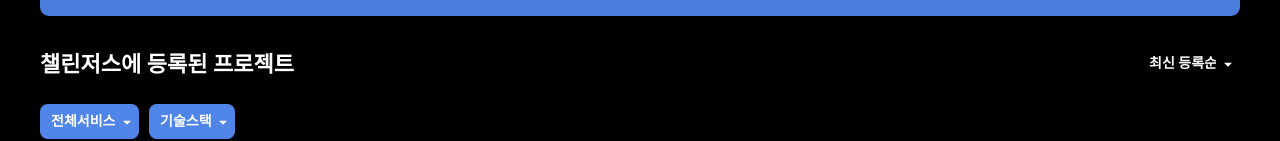
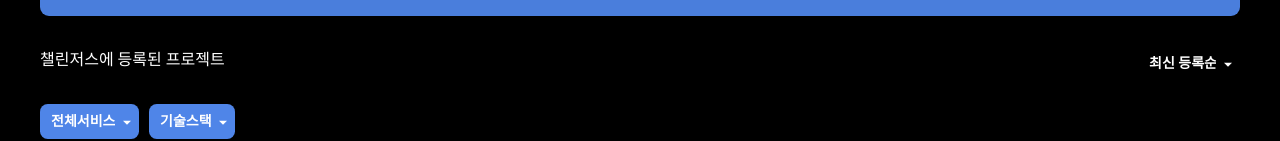
Before and after one commit to chalIengers/challengers-front, a React (Create React App) app: page /project in a window 1280 px wide. Shown: the part 251-392 px from the top of the page. Built offline with nearby package versions, Linux system fonts and the light colour scheme; a web font is replaced by a local one.

Commit message:
Style - 디자인 시스템 수정(#15)

```diff
--- a/src/styles/theme.ts
+++ b/src/styles/theme.ts
@@ -1,7 +1,6 @@
 import { DefaultTheme } from '@emotion/react';
 
-const theme: DefaultTheme = {
-  fontSizes: {
+const font = {
   xxs: '1.1rem',
   xs: '1.2rem',
   sm: '1.4rem',
@@ -9,50 +8,54 @@ const theme: DefaultTheme = {
   lg: '1.8rem',
   xl: '2.0rem',
   xxl: '2.2rem',
-    xxxl: '2.4rem',
+  xxxl: '4.0rem',
+};
+
+const theme: DefaultTheme = {
+  textVariants: {
+    heading1: { 'font-size': font.xxxl, 'font-weight': '700', 'letter-spacing': '-0.12rem' },
+    heading2: { 'font-size': font.xxl, 'font-weight': '700', 'letter-spacing': '-0.066rem' },
+    heading3: { 'font-size': font.xl, 'font-weight': '700', 'letter-spacing': '-0.06rem' },
+    heading4: { 'font-size': font.lg, 'font-weight': '400', 'letter-spacing': '-0.054rem' },
+    body1: { 'font-size': font.md, 'font-weight': '700', 'letter-spacing': '-0.048rem' },
+    body1_bold: { 'font-size': font.md, 'font-weight': '400', 'letter-spacing': '-0.048rem' },
+    body2: { 'font-size': font.sm, 'font-weight': '700', 'letter-spacing': '-0.042rem' },
+    body2_bold: { 'font-size': font.sm, 'font-weight': '400', 'letter-spacing': '-0.042rem' },
+    detail: { 'font-size': font.xs, 'font-weight': '700', 'letter-spacing': '-0.036rem' },
+    detail_bold: { 'font-size': font.xs, 'font-weight': '400', 'letter-spacing': '-0.036rem' },
   },
-  textVariants: {
-    heading1: { fontSizes: '2.4rem', fontWeight: '700' },
-    heading2: { fontSizes: '2.2rem', fontWeight: '700' },
-    heading3: { fontSizes: '2.0rem', fontWeight: '700' },
-    heading4: { fontSizes: '1.8rem', fontWeight: '400' },
-    body1: { fontSizes: '1.6rem', fontWeight: '700' },
-    body2: { fontSizes: '1.6rem', fontWeight: '400' },
-    body3: { fontSizes: '1.4rem', fontWeight: '700' },
-    body4: { fontSizes: '1.4rem', fontWeight: '400' },
-    detail1: { fontSizes: '1.2rem', fontWeight: '700' },
-    detail2: { fontSizes: '1.2rem', fontWeight: '400' },
+  palette: {
+    primary: {
+      100: '#DBECFD',
+      200: '#B8D7FB',
+      300: '#93BCF4',
+      400: '#75A3EA',
+      500: '#4A7EDC',
+      600: '#3661BD',
+      700: '#25479E',
+      800: '#17317F',
+      900: '#0E2169',
     },
-  colorMain: {
-    primary_100: '#DBECFD',
-    primary_200: '#B8D7FB',
-    primary_300: '#93BCF4',
-    primary_400: '#75A3EA',
-    primary_500: '#4A7EDC',
-    primary_600: '#3661BD',
-    primary_700: '#25479E',
-    primary_800: '#17317F',
-    primary_900: '#0E2169',
-  },
-  colorSemantic: {
-    success_500: '#59BA2C',
-    info_500: '#47C1FF',
-    warning_500: '#FFB200',
-    danger_500: '#FF3A3A',
-  },
-  colorGray: {
-    gray_900: '#222222',
-    gray_800: '#424242',
-    gray_700: '#616161',
-    gray_600: '#757575',
-    gray_500: '#9e9e9e',
-    gray_400: '#bdbdbd',
-    gray_300: '#e0e0e0',
-    gray_200: '#eeeeee',
-    gray_100: '#f5f5f5',
-    gray_50: '#fafafa',
+    gray: {
+      900: '#222222',
+      800: '#424242',
+      700: '#616161',
+      600: '#757575',
+      500: '#9e9e9e',
+      400: '#bdbdbd',
+      300: '#e0e0e0',
+      200: '#eeeeee',
+      100: '#f5f5f5',
+      50: '#fafafa',
       black: '#000000',
       white: '#ffffff',
+    },
+    semantic: {
+      success: { 500: '#59BA2C' },
+      info: { 500: '#47C1FF' },
+      warning: { 500: '#FFB200' },
+      danger: { 500: '#FF3A3A' },
+    },
   },
   spacing: {
     xxxs: '0.2rem',
@@ -68,3 +71,20 @@ const theme: DefaultTheme = {
 };
 
 export default theme;
+
+// 예시
+// primary: {
+//   "font-weight": '700',
+//   "letter-spacing"white',
+//   backgroundColor: 'primary.500',
+//   '&:hover': {
+//     backgroundColor: 'primary.700',
+//   },
+//   '&:active': {
+//     backgroundColor: 'primary.800',
+//   },
+//   '&:disabled': {
+//     color: 'primary.200',
+//     backgroundColor: 'primary.100',
+//   },
+// },
--- a/src/types/theme.d.ts
+++ b/src/types/theme.d.ts
@@ -1,64 +1,56 @@
 import '@emotion/react';
 
 type Text = {
-  fontSizes: string;
-  fontWeight: string;
+  'font-size': string;
+  'font-weight': string;
+  'letter-spacing': string;
 };
 declare module '@emotion/react' {
   export interface DefaultTheme {
-    fontSizes: {
-      xxs: string;
-      xs: string;
-      sm: string;
-      md: string;
-      lg: string;
-      xl: string;
-      xxl: string;
-      xxxl: string;
-    };
     textVariants: {
       heading1: Text;
       heading2: Text;
       heading3: Text;
       heading4: Text;
       body1: Text;
+      body1_bold: Text;
       body2: Text;
-      body3: Text;
-      body4: Text;
-      detail1: Text;
-      detail2: Text;
+      body2_bold: Text;
+      detail: Text;
+      detail_bold: Text;
     };
-
-    colorMain: {
-      primary_100: string;
-      primary_200: string;
-      primary_300: string;
-      primary_400: string;
-      primary_500: string;
-      primary_600: string;
-      primary_700: string;
-      primary_800: string;
-      primary_900: string;
-    };
-    colorSemantic: {
-      success_500: string;
-      info_500: string;
-      warning_500: string;
-      danger_500: string;
-    };
-    colorGray: {
-      gray_900: string;
-      gray_800: string;
-      gray_700: string;
-      gray_600: string;
-      gray_500: string;
-      gray_400: string;
-      gray_300: string;
-      gray_200: string;
-      gray_100: string;
-      gray_50: string;
-      black: string;
-      white: string;
+    palette: {
+      primary: {
+        100: string;
+        200: string;
+        300: string;
+        400: string;
+        500: string;
+        600: string;
+        700: string;
+        800: string;
+        900: string;
+      };
+      gray: {
+        900: string;
+        800: string;
+        700: string;
+        600: string;
+        500: string;
+        400: string;
+        300: string;
+        200: string;
+        100: string;
+        50: string;
+        black: string;
+        white: string;
+      };
+      semantic: {
+        success: { 500: string };
+        info: { 500: string };
+        warning: { 500: string };
+        danger: { 500: string };
+      };
     };
     spacing: {
       xxxs: string;
```
Lines whose indentation alone changed are shown as unchanged.
